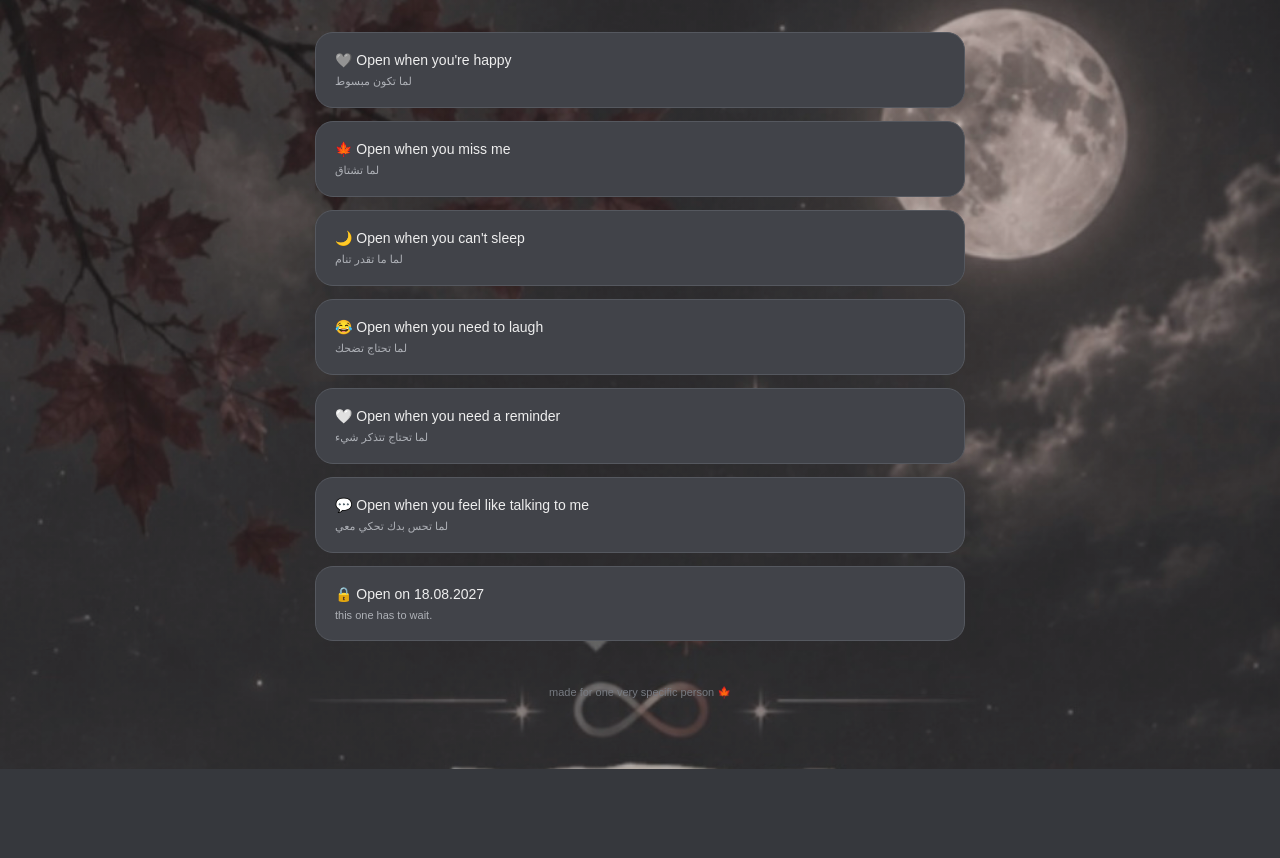
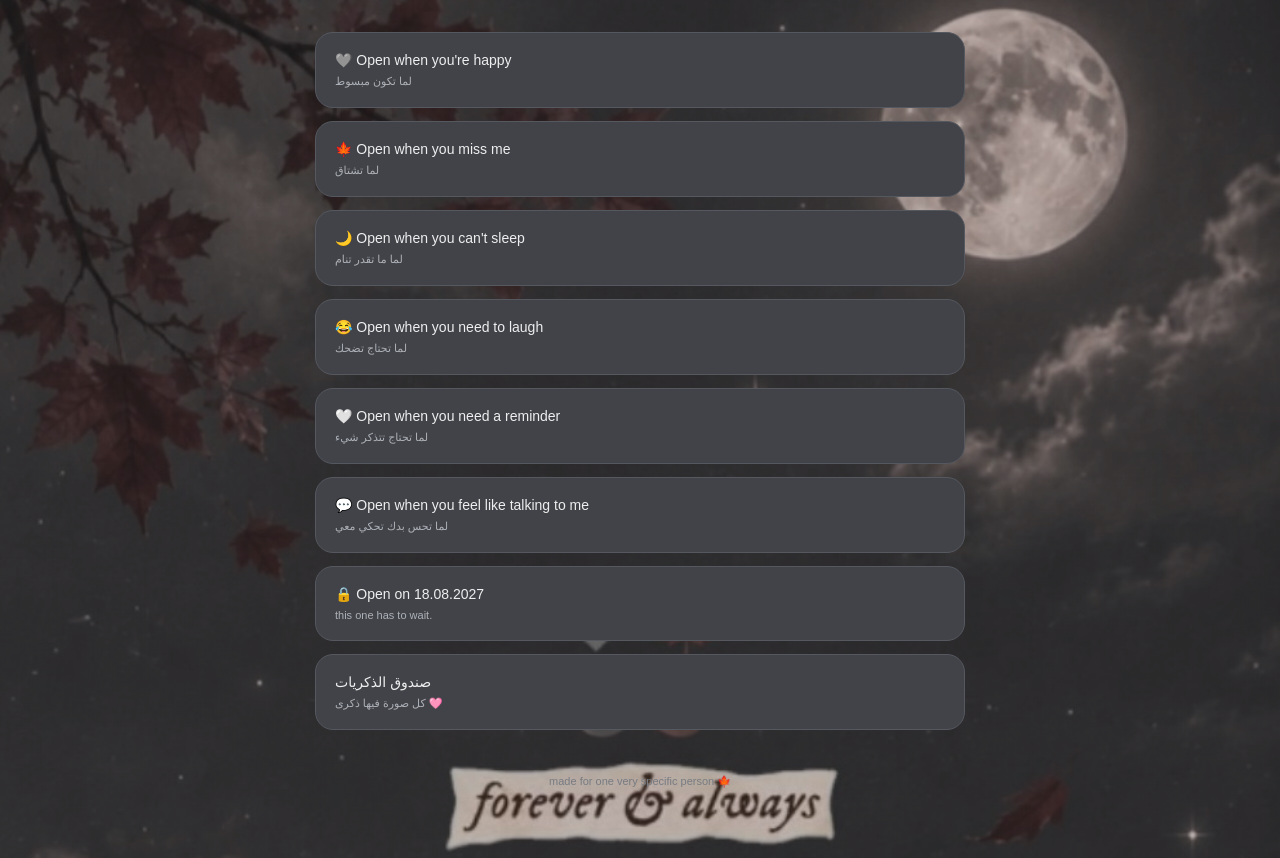
Before and after one commit to j-2-11/18-8, a plain HTML site: page index.html in a window 1280 px wide. Shown: the part 217-1075 px from the top of the page. Before the commit the page ends 986 px from the top, so only its background shows below. Drawn offline with Linux system fonts and the light colour scheme.

Commit message:
Update index.html

```diff
--- a/index.html
+++ b/index.html
@@ -188,7 +188,10 @@ Open whatever feels right, whenever it feels right.
 🔒 Open on 18.08.2027
 <span class="hint">this one has to wait.</span>
 </button>
-
+<button class="door" onclick="window.location.href='memory.html'">
+    صندوق الذكريات
+    <span class="hint">كل صورة فيها ذكرى 🩷</span>
+</button>
 </div>
 
 <div id="message" class="message">
```
